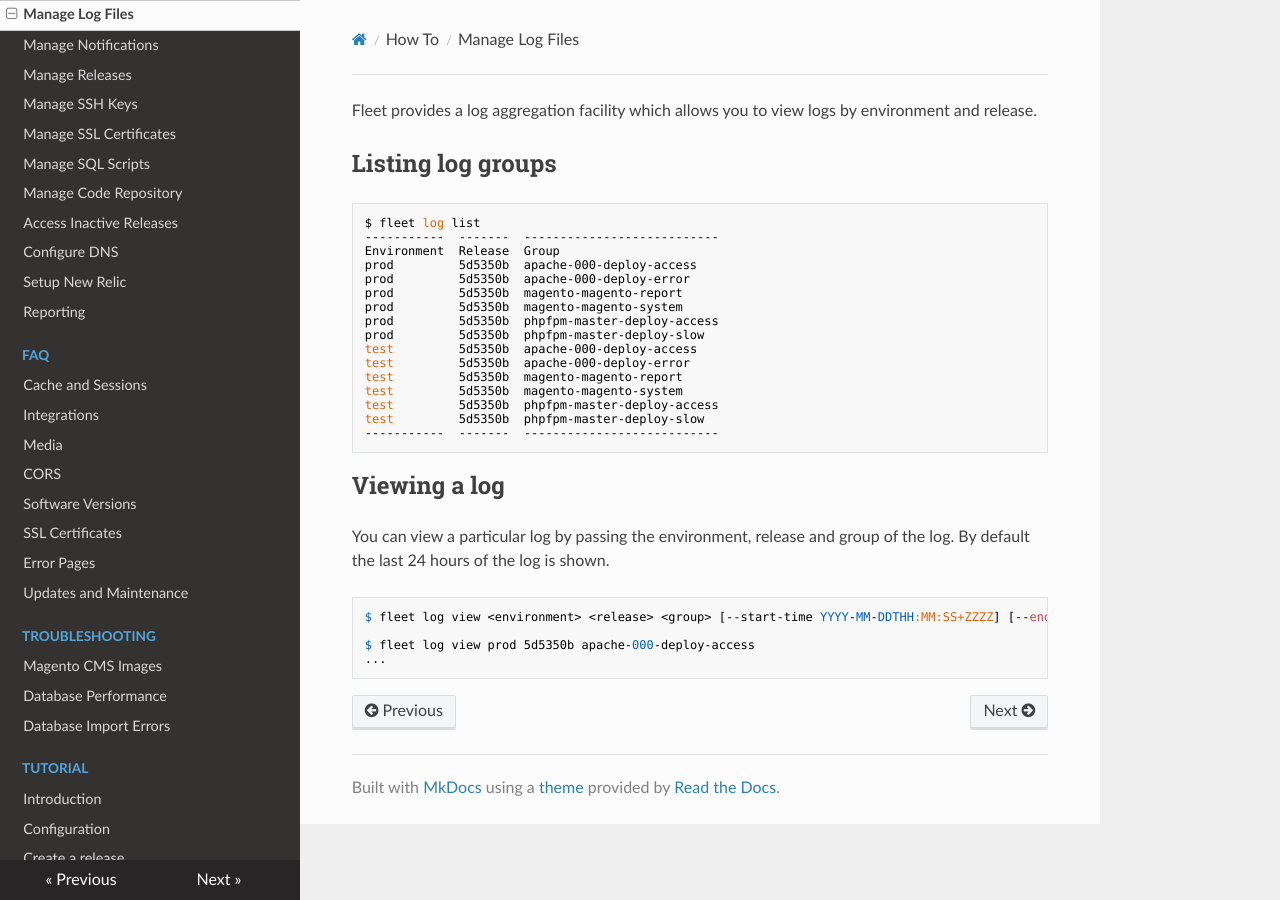
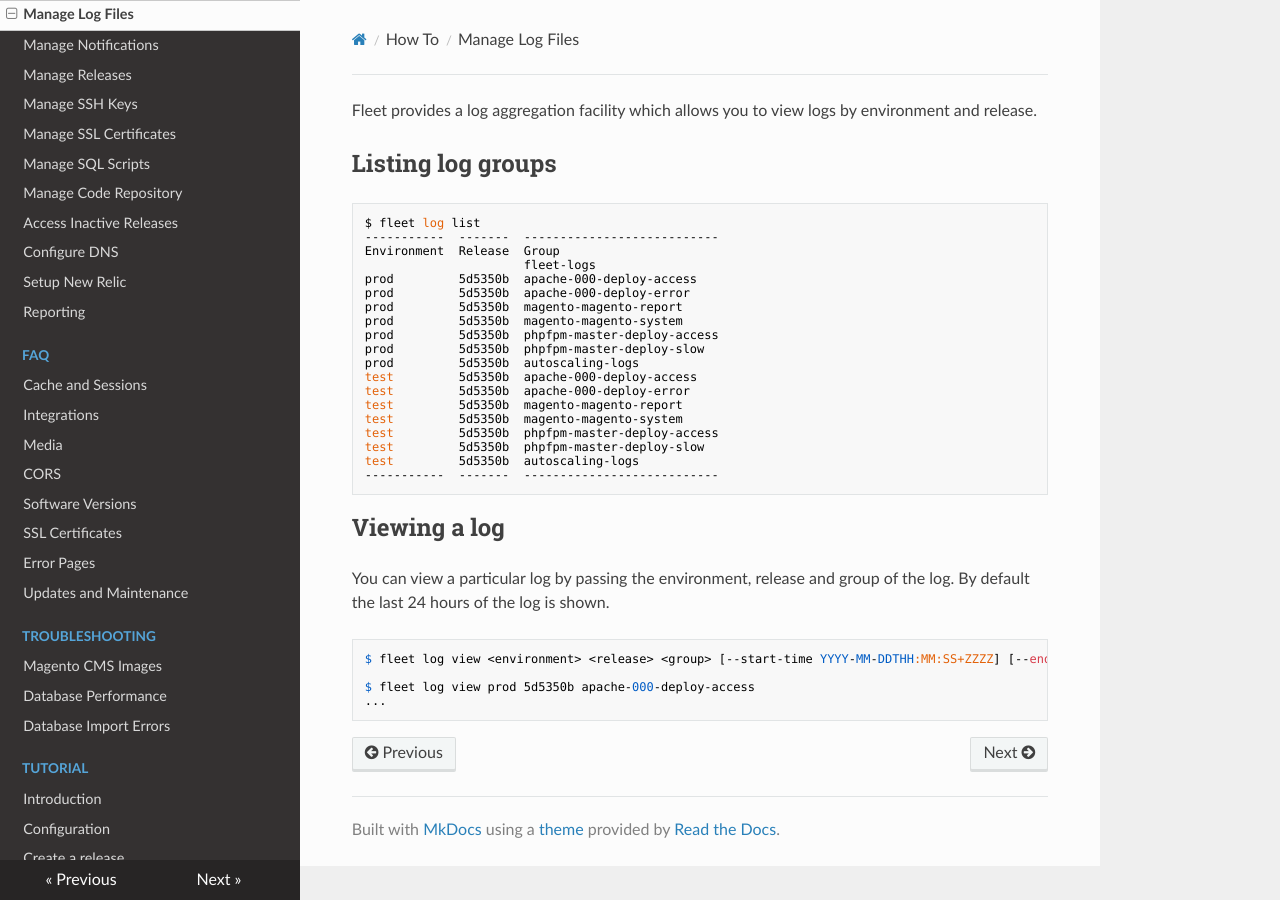
Before and after one commit to anchor/fleet-magento-docs, an MkDocs documentation site: the page built from docs/how-to/manage-logs.md, in a window 1280 px wide. Built offline with MkDocs 1.6.1, drawn with Linux system fonts in a browser that asks for light colours; nearby versions of some CDN libraries; old or Windows-style settings are respelled for this version of MkDocs.

Commit message:
Point out autoscaling logs where autoscaling is configured

````diff
--- a/docs/how-to/manage-logs.md
+++ b/docs/how-to/manage-logs.md
@@ -7,18 +7,21 @@ Listing log groups
 $ fleet log list
 -----------  -------  ---------------------------
 Environment  Release  Group
+                      fleet-logs
 prod         5d5350b  apache-000-deploy-access
 prod         5d5350b  apache-000-deploy-error
 prod         5d5350b  magento-magento-report
 prod         5d5350b  magento-magento-system
 prod         5d5350b  phpfpm-master-deploy-access
 prod         5d5350b  phpfpm-master-deploy-slow
+prod         5d5350b  autoscaling-logs
 test         5d5350b  apache-000-deploy-access
 test         5d5350b  apache-000-deploy-error
 test         5d5350b  magento-magento-report
 test         5d5350b  magento-magento-system
 test         5d5350b  phpfpm-master-deploy-access
 test         5d5350b  phpfpm-master-deploy-slow
+test         5d5350b  autoscaling-logs
 -----------  -------  ---------------------------
 ```
 
````
Also changed, not shown: docs/how-to/manage-environments.md (+2 -0 lines).
